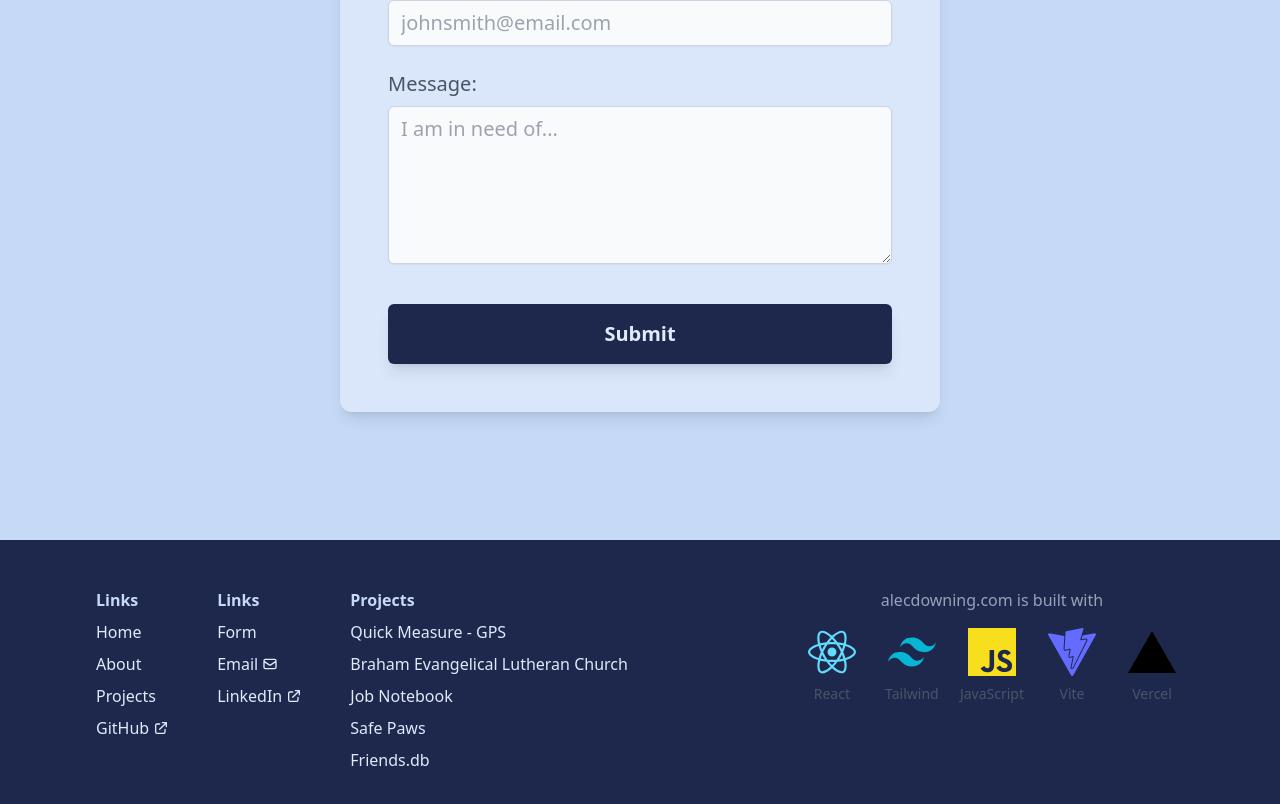
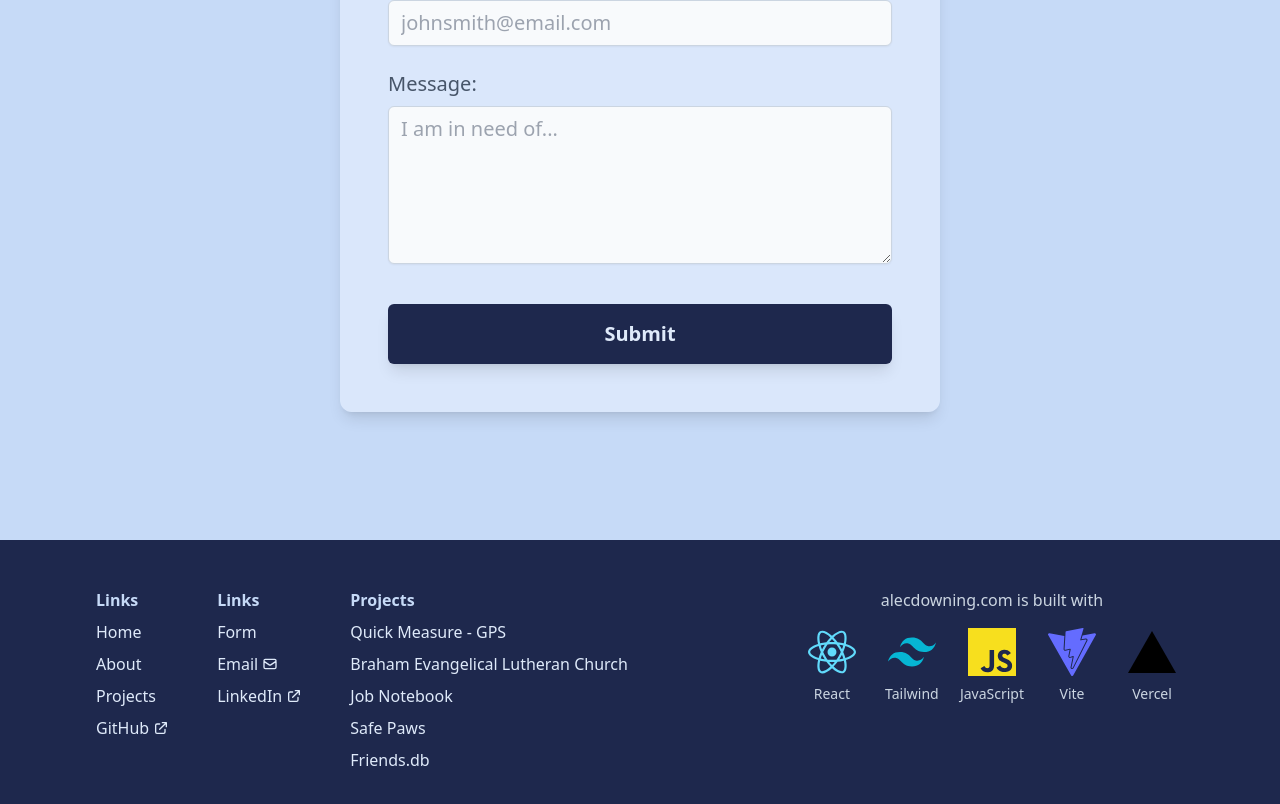
Before and after one commit to a-down/portfolio, a React (Vite) app: page / in a window 1280 px wide. Shown: the part 3336-4140 px from the top of the page. Built offline with nearby package versions, Linux system fonts and the light colour scheme.

Commit message:
updated dark stack icons

```diff
--- a/src/components/Footer.jsx
+++ b/src/components/Footer.jsx
@@ -8,7 +8,7 @@ export default function Footer() {
   const [projectsArr, setProjectsArr] = useState([])
 
   const footerStack = [
-    'React', 'Tailwind', 'JavaScript', 'Vite', 'Vercel',
+    'React', 'Tailwind', 'JavaScript', 'Vite', 'Vercel'
   ]
 
   const linksLinks = {
@@ -66,7 +66,7 @@ export default function Footer() {
         <LinkColumn column={contactLinks}/>
         <LinkColumn column={projectsLinks}/>
         <div className="flex flex-col ml-auto justify-start items-end gap-2">
-          <h5 className='text-slate-400 w-full text-center'>alecdowning.com is built with</h5>
+          <h5 className='text-slate-300 w-full text-center'>alecdowning.com is built with</h5>
           <StackDisplay stackArr={footerStack} isDark={false}/>
         </div>
       </div>
--- a/src/components/StackDisplay/Badge.jsx
+++ b/src/components/StackDisplay/Badge.jsx
@@ -227,7 +227,7 @@ export default function Language({stack, isDark}) {
         {icon}
       </div>
 
-      <p className=' font-thin text-center text-sm text-slate-600 select-none'>{stack}</p>
+      <p className={` text-center text-sm text-slate-${isDark ? '600 font-thin ' : '300'} select-none`}>{stack}</p>
     </div>
   )
   }
```
